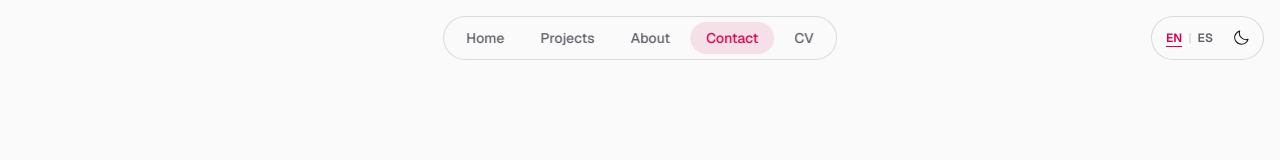
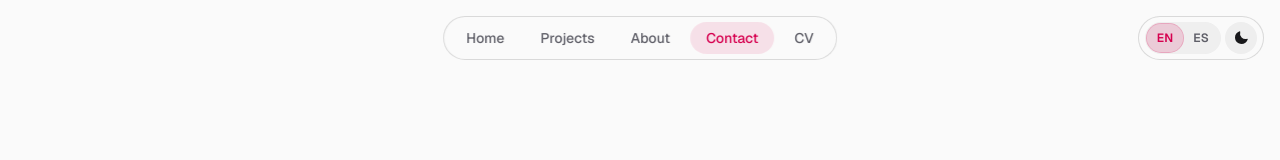
Before and after one commit to GonzaloRosano/grosano, a Next.js app: page / in a window 1280 px wide. Shown: the top 160 px of the page. Built offline with nearby package versions, Linux system fonts and the light colour scheme.

Commit message:
feat: selector de idioma segmentado y botón de tema animado, sin parpadeo al hidratar

```diff
--- a/src/app/globals.css
+++ b/src/app/globals.css
@@ -157,3 +157,49 @@ section[id],
 main[id] {
   scroll-margin-top: 5rem;
 }
+
+/* Selectores de idioma y tema: el estado sale de data-lang / data-theme
+   para que no parpadee al hidratar. */
+.lang-seg-thumb {
+  transition: transform 0.25s cubic-bezier(0.4, 0, 0.2, 1);
+}
+
+:root[data-lang="es"] .lang-seg-thumb {
+  transform: translateX(calc(100% + 2px));
+}
+
+:root:not([data-lang="es"]) .lang-seg-btn[data-code="en"],
+:root[data-lang="es"] .lang-seg-btn[data-code="es"] {
+  color: var(--accent);
+}
+
+.theme-icon {
+  transition: transform 0.35s cubic-bezier(0.4, 0, 0.2, 1), opacity 0.2s ease;
+}
+
+.theme-icon-sun {
+  opacity: 0;
+  transform: rotate(-90deg) scale(0.5);
+}
+
+.theme-icon-moon {
+  opacity: 1;
+  transform: rotate(0) scale(1);
+}
+
+:root[data-theme="dark"] .theme-icon-sun {
+  opacity: 1;
+  transform: rotate(0) scale(1);
+}
+
+:root[data-theme="dark"] .theme-icon-moon {
+  opacity: 0;
+  transform: rotate(90deg) scale(0.5);
+}
+
+@media (prefers-reduced-motion: reduce) {
+  .lang-seg-thumb,
+  .theme-icon {
+    transition: none;
+  }
+}
--- a/src/components/LangToggle.tsx
+++ b/src/components/LangToggle.tsx
@@ -43,28 +43,25 @@ export function LangToggle() {
   }
 
   return (
-    <div className="flex h-8 items-center gap-1.5 px-2 text-xs font-semibold">
-      <button
-        type="button"
-        onClick={() => select("en")}
-        aria-pressed={lang === "en"}
-        className={`underline-offset-4 transition-colors duration-200 ${
-          lang === "en" ? "text-accent underline" : "text-muted hover:text-foreground"
-        }`}
-      >
-        EN
-      </button>
-      <span className="text-border">|</span>
-      <button
-        type="button"
-        onClick={() => select("es")}
-        aria-pressed={lang === "es"}
-        className={`underline-offset-4 transition-colors duration-200 ${
-          lang === "es" ? "text-accent underline" : "text-muted hover:text-foreground"
-        }`}
-      >
-        ES
-      </button>
+    <div
+      role="group"
+      aria-label="Idioma"
+      className="lang-seg relative grid h-8 grid-cols-2 items-center rounded-full bg-foreground/5 p-0.5 text-xs font-semibold"
+    >
+      <span aria-hidden className="lang-seg-thumb absolute inset-y-0.5 left-0.5 w-[calc(50%-2px)] rounded-full bg-accent/15 ring-1 ring-accent/30" />
+      {(["en", "es"] as const).map((code) => (
+        <button
+          key={code}
+          type="button"
+          onClick={() => select(code)}
+          aria-pressed={lang === code}
+          aria-label={code === "en" ? "English" : "Español"}
+          data-code={code}
+          className="lang-seg-btn relative z-10 flex h-7 w-9 items-center justify-center rounded-full uppercase text-muted outline-offset-2 transition-colors duration-200 hover:text-foreground focus-visible:outline-2 focus-visible:outline-accent"
+        >
+          {code}
+        </button>
+      ))}
     </div>
   );
 }
--- a/src/components/ThemeToggle.tsx
+++ b/src/components/ThemeToggle.tsx
@@ -63,9 +63,10 @@ export function ThemeToggle() {
       type="button"
       onClick={toggle}
       aria-label="Cambiar tema"
-      className="flex h-8 w-8 items-center justify-center rounded-full text-foreground transition-colors duration-200 hover:border-accent hover:text-accent active:scale-[0.98]"
+      className="theme-toggle relative flex h-8 w-8 items-center justify-center rounded-full bg-foreground/5 text-foreground outline-offset-2 transition-colors duration-200 hover:bg-accent/15 hover:text-accent focus-visible:outline-2 focus-visible:outline-accent active:scale-[0.96]"
     >
-      {theme === "dark" ? <Sun size={18} /> : <Moon size={18} />}
+      <Sun size={16} weight="fill" className="theme-icon theme-icon-sun absolute" />
+      <Moon size={16} weight="fill" className="theme-icon theme-icon-moon absolute" />
     </button>
   );
 }
```
